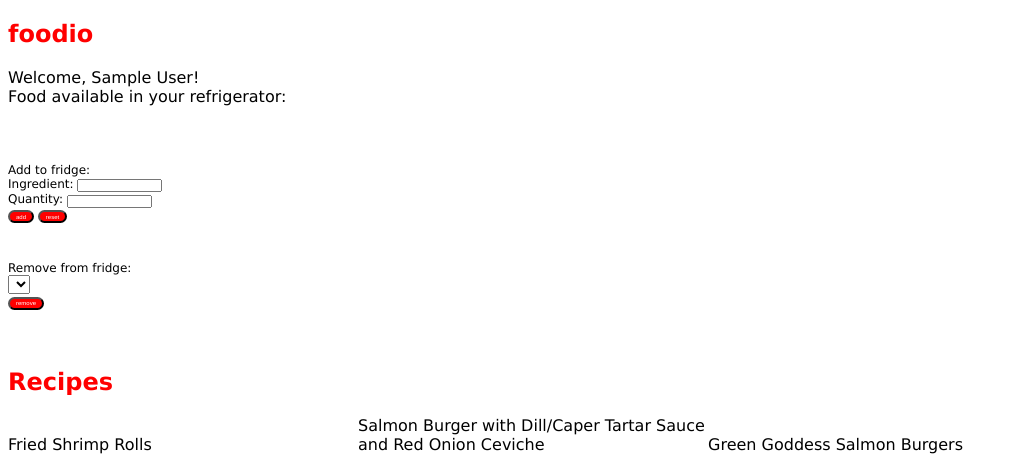
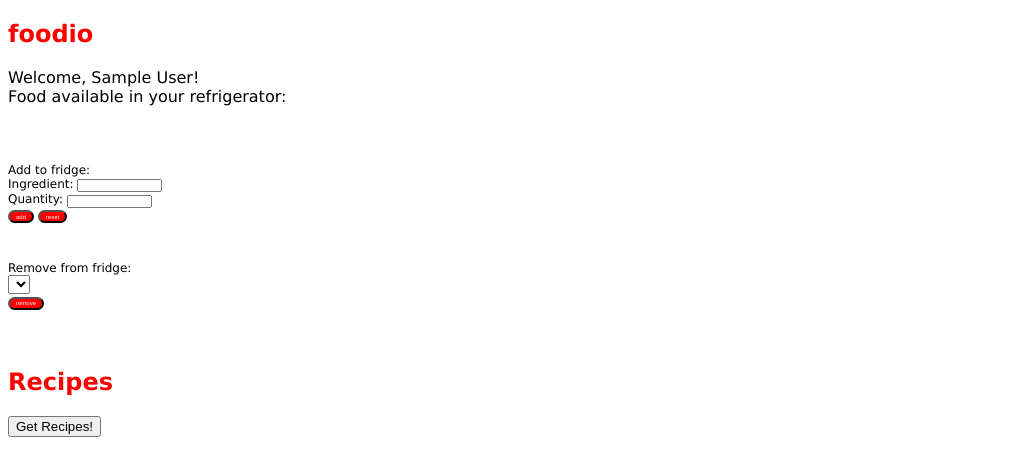
Before and after one commit to naho18/foodio, a Flask app: a page that uses templates/user-home.html in a window 1280 px wide. Shown: the top 456 px of the page, without its empty margins (0-1018 px from the left). Run offline with Flask 2, Linux system fonts and the light colour scheme; the visitor is signed in with stand-in values (Sample User, id 1); data comes from the database, SQL or seed files in the repository; data that the repository does not hold is empty; some libraries are stand-ins or nearby versions.

Commit message:
implemented refresh button, uses API to generate new recipes

```diff
--- a/static/display-recipes.js
+++ b/static/display-recipes.js
@@ -3,13 +3,12 @@
     function displayRecipes(results) {
         var recipes = results;
 
-        var list = ["<h2>Recipes</h2>"]
-
+        let apiRecipes = []
         let i = 0
 
         for (let recipe of recipes) {
             // title
-            list.push("<div id='recipediv'>" + recipe['title'] + "<br>" +
+            apiRecipes.push("<div id='api-recipes'>" + recipe['title'] + "<br>" +
 
             // image with link to recipe
             `<a id=recipe${i} href="https://spoonacular.com/recipes/${recipe['title'].replace(
@@ -32,7 +31,7 @@
 
         }
 
-        $('#display-recipes').html(list);
+        $('#api-recipes').html(apiRecipes);
     }
 
 // id=recipe${i}
@@ -75,3 +74,11 @@
 
         $('#display-favs').load(" #display-favs > *");
     }
+
+
+    function refreshRecipes() {
+        getRecipes();
+        console.log("inside refresh recipes")
+
+        // $('#display-recipes').load(" #display-recipes > *");
+    }
--- a/static/foodio.css
+++ b/static/foodio.css
@@ -44,7 +44,7 @@ input[type=reset] {
     border-radius: 20px;
 }
 
-#recipediv {
+#api-recipes {
   display: inline-block;
   width: 350px;
   height: 250px;
--- a/templates/user-home.html
+++ b/templates/user-home.html
@@ -102,7 +102,7 @@
         <br><br>
 
 
-<!-- //////////////////REMOVE FOOD TO REFRIDGERATOR /////////////////////// -->
+<!-- //////////////////REMOVE FOOD FROM REFRIDGERATOR /////////////////////// -->
 
         <div id='remove-food'>
 
@@ -131,6 +131,13 @@
  <!-- ////////////////////////DISPLAY RECIPES ///////////////////////////// -->
 
         <div id="display-recipes">
+          <h2>Recipes</h2>
+          <button type='button' id='get-recipes' onClick="refreshRecipes(this)">
+            Get Recipes!</button><br><br>
+
+            <div id="api-recipes" class="inline">
+
+            </div>
 
         </div>
 
```
